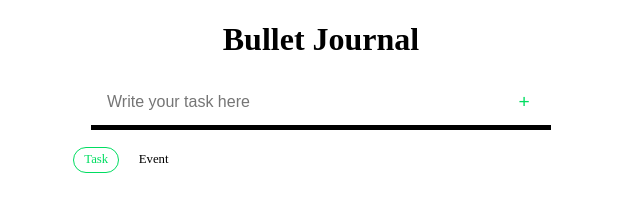
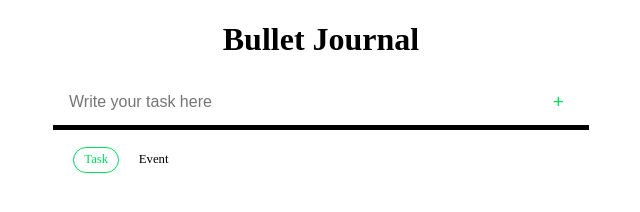
Before and after one commit to whitzhu/todo-bulletjournal-vanillaJS, a plain HTML site: page public/index.html in a window 1280 px wide. Shown: the whole page, without its empty margins (319-959 px from the left). Drawn offline with Linux system fonts and the light colour scheme.

```diff
--- a/style.css
+++ b/public/style.css
@@ -22,7 +22,7 @@
 .input-container{
   display: flex;
   flex-flow: row nowrap;
-  width: 460px;
+  width: 100%
 }
 #input {
   flex: 9;
```
Also changed, not shown: public/index.html (renamed from index.html), public/main.js (renamed from main.js).
